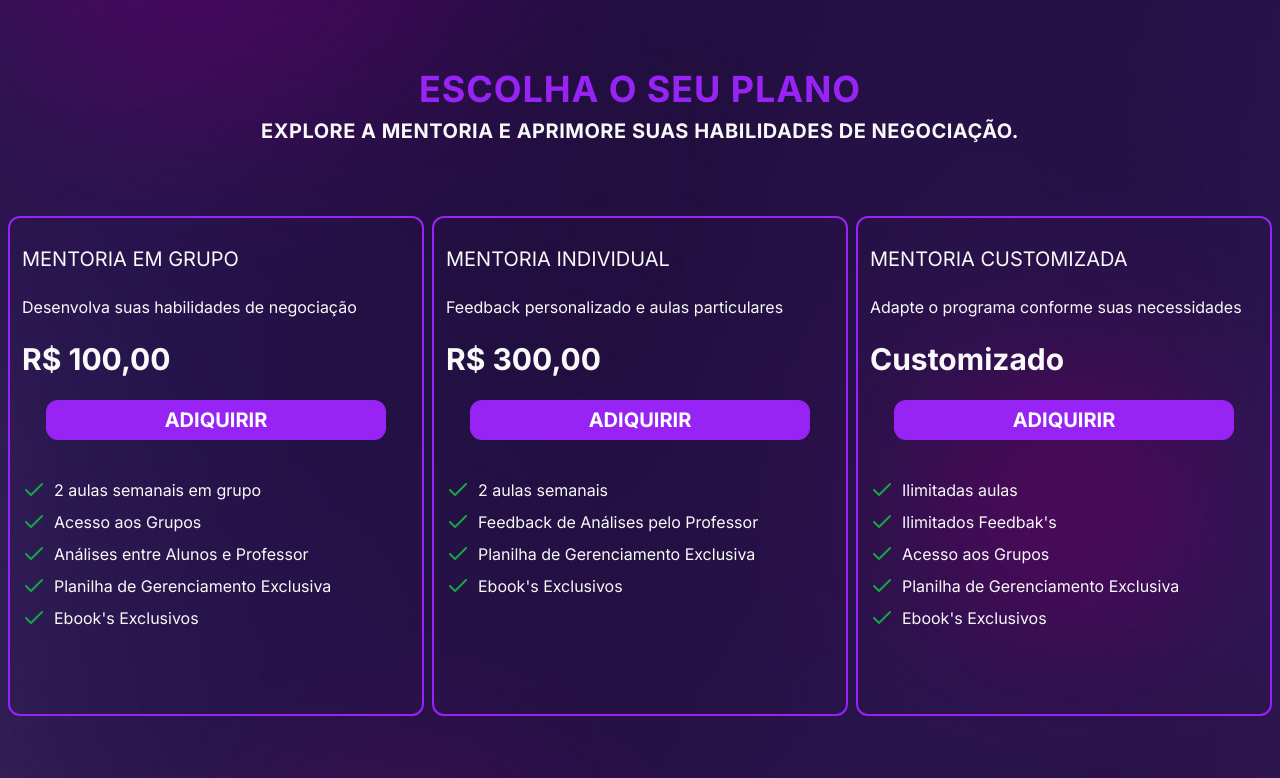
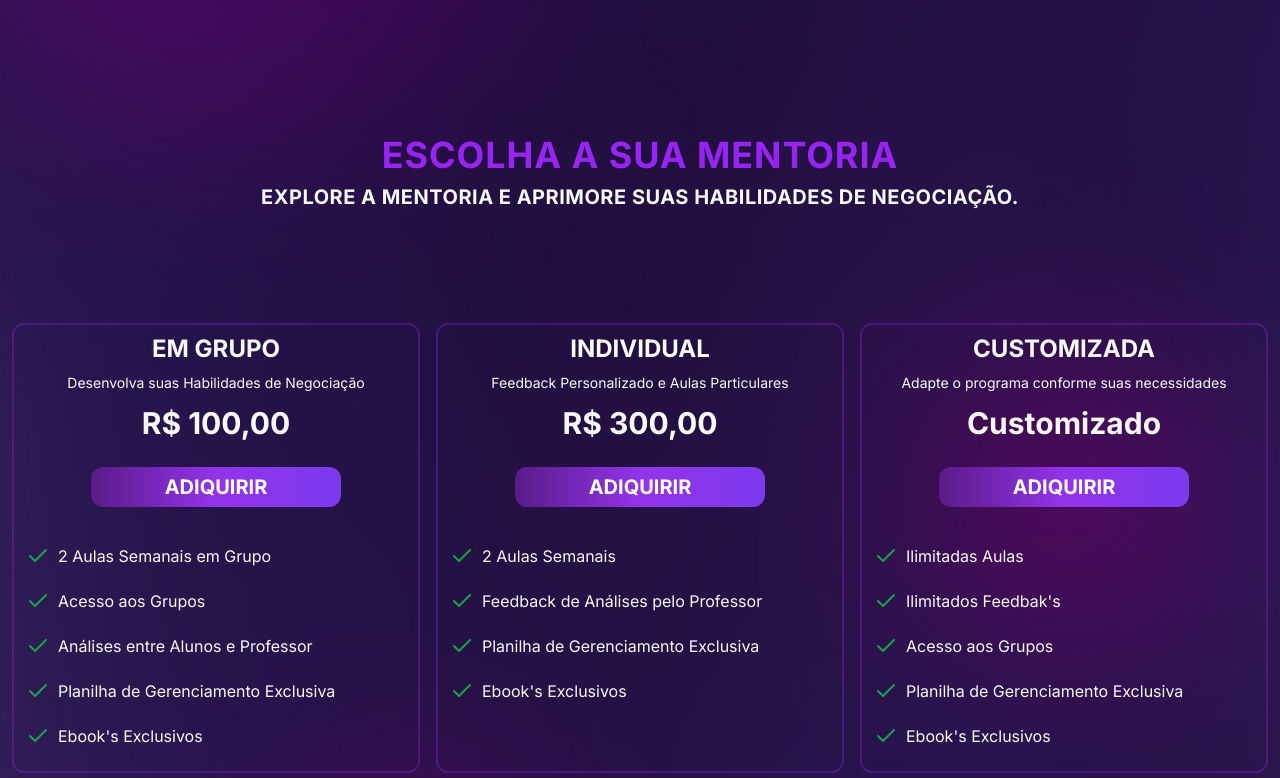
Before and after one commit to QuiLion7/misafolio, a Next.js app: page / in a window 1280 px wide. Shown: the part 1602-2380 px from the top of the page. Built offline with nearby package versions, Linux system fonts and the light colour scheme.

Commit message:
feat(services): Modify information in the forexMentoringPlans array, adjust component sizes and layout, add Framer Motion animations

```diff
--- a/src/components/services.tsx
+++ b/src/components/services.tsx
@@ -4,15 +4,14 @@ import { motion } from "framer-motion";
 import { fadeIn } from "@/utils/variants";
 import { Button } from "./ui/button";
 import { Link } from "react-scroll";
-import { TypeAnimation } from "react-type-animation";
-import { Check, CheckIcon } from "lucide-react";
+import { Check } from "lucide-react";
 
 const forexMentoringPlans = [
   {
-    type: "Mentoria em Grupo",
-    focus: "Desenvolva suas habilidades de negociação",
+    type: "em Grupo",
+    focus: "Desenvolva suas Habilidades de Negociação",
     details: [
-      "2 aulas semanais em grupo",
+      "2 Aulas Semanais em Grupo",
       "Acesso aos Grupos",
       "Análises entre Alunos e Professor",
       "Planilha de Gerenciamento Exclusiva",
@@ -21,10 +20,10 @@ const forexMentoringPlans = [
     price: "R$ 100,00",
   },
   {
-    type: "Mentoria Individual",
-    focus: "Feedback personalizado e aulas particulares",
+    type: "Individual",
+    focus: "Feedback Personalizado e Aulas Particulares",
     details: [
-      "2 aulas semanais",
+      "2 Aulas Semanais",
       "Feedback de Análises pelo Professor",
       "Planilha de Gerenciamento Exclusiva",
       "Ebook's Exclusivos",
@@ -32,10 +31,10 @@ const forexMentoringPlans = [
     price: "R$ 300,00",
   },
   {
-    type: "Mentoria Customizada",
+    type: "Customizada",
     focus: "Adapte o programa conforme suas necessidades",
     details: [
-      "Ilimitadas aulas",
+      "Ilimitadas Aulas",
       "Ilimitados Feedbak's",
       "Acesso aos Grupos",
       "Planilha de Gerenciamento Exclusiva",
@@ -49,40 +48,81 @@ export default function Services() {
   return (
     <section
       id="services"
-      className="flex h-svh w-full flex-col items-center justify-center"
+      className="flex min-h-svh w-full flex-col items-center justify-center"
     >
       <div className="flex h-full w-full flex-col items-center justify-center">
-        <div className="flex h-[300px] w-full flex-col items-center justify-center gap-2">
-          <h2 className="text-xl font-bold uppercase tracking-wide text-primary md:text-2xl lg:text-4xl">
-            Escolha o seu plano
-          </h2>
-          <h3 className="text-sm font-bold uppercase tracking-wide md:text-lg lg:text-xl">
+        <div className="flex h-[200px] w-full flex-col items-center justify-center gap-2 md:h-[300px]">
+          <motion.h2
+            variants={fadeIn("down", 0.3)}
+            initial="hidden"
+            whileInView={"show"}
+            viewport={{ once: false, amount: 0.3 }}
+            className="text-xl font-bold uppercase tracking-wide text-primary md:text-2xl lg:text-4xl"
+          >
+            Escolha a sua mentoria
+          </motion.h2>
+          <motion.h3
+            variants={fadeIn("down", 0.4)}
+            initial="hidden"
+            whileInView={"show"}
+            viewport={{ once: false, amount: 0.3 }}
+            className="text-center text-sm font-bold uppercase tracking-wide md:text-lg lg:text-xl"
+          >
             Explore a mentoria e aprimore suas habilidades de negociação.
-          </h3>
+          </motion.h3>
         </div>
-        <div className="flex h-full w-full flex-row items-start justify-center gap-2 ">
+        <div className="flex h-full w-full flex-col items-center justify-center gap-2 md:flex-row md:items-start ">
           {forexMentoringPlans.map((plans, index) => (
-            <div
+            <motion.div
+              variants={fadeIn("up", 0.5)}
+              initial="hidden"
+              whileInView={"show"}
+              viewport={{ once: false, amount: 0.3 }}
               key={index}
-              className="flex h-[500px] w-full flex-col justify-center rounded-xl border-2 border-primary"
+              className="group mx-1 flex h-[400px] w-full max-w-[550px] flex-col justify-center rounded-xl border-2 border-primary/30 duration-300 hover:border-primary/100 hover:bg-background/30 md:h-[450px]"
             >
-              <div className="flex h-full w-full flex-col justify-evenly gap-2  p-3">
-                <div className="text-xl uppercase">{plans.type}</div>
-                <p className="text-base">{plans.focus}</p>
-                <span className="text-3xl font-bold">{plans.price}</span>
-                <Button className="mx-6 rounded-xl text-xl font-bold uppercase text-white duration-300 hover:scale-110">
-                  Adiquirir
-                </Button>
-              </div>
-              <div className="flex h-full flex-col gap-2  p-3">
+              <motion.div
+                variants={fadeIn("up", 0.5)}
+                initial="hidden"
+                whileInView={"show"}
+                viewport={{ once: false, amount: 0.3 }}
+                className="grid h-full w-full flex-1 grid-rows-3 flex-col p-2 text-center"
+              >
+                <div className="flex flex-col items-center justify-center gap-2">
+                  <p className="text-xl font-bold uppercase duration-300 hover:text-primary group-hover:scale-105 lg:text-2xl">
+                    {plans.type}
+                  </p>
+                  <p className="text-[0.73rem] duration-300 hover:text-primary md:text-xs lg:text-sm">
+                    {plans.focus}
+                  </p>
+                </div>
+                <span className="flex items-center justify-center text-xl font-bold duration-300 hover:text-primary md:text-2xl lg:text-3xl">
+                  {plans.price}
+                </span>
+                <div className="mt-2 flex flex-1 items-center justify-center">
+                  <Button className="mx-6 w-full max-w-[170px] rounded-xl bg-gradient-to-r from-purple-900 via-purple-600 to-violet-600 text-base font-bold uppercase text-white duration-300 hover:from-violet-900 hover:to-purple-600 md:max-w-[250px] md:text-lg lg:text-xl">
+                    Adiquirir
+                  </Button>
+                </div>
+              </motion.div>
+              <motion.div
+                variants={fadeIn("up", 0.5)}
+                initial="hidden"
+                whileInView={"show"}
+                viewport={{ once: false, amount: 0.3 }}
+                className="grid h-full grid-rows-5 flex-col justify-start p-3"
+              >
                 {plans.details.map((detail, index) => (
-                  <div key={index} className="flex gap-2">
+                  <div
+                    key={index}
+                    className="flex cursor-default items-center justify-start gap-2 hover:scale-105 hover:font-bold hover:text-primary md:text-sm lg:text-base"
+                  >
                     <Check className="text-green-600" />
                     {detail}
                   </div>
                 ))}
-              </div>
-            </div>
+              </motion.div>
+            </motion.div>
           ))}
         </div>
       </div>
```
